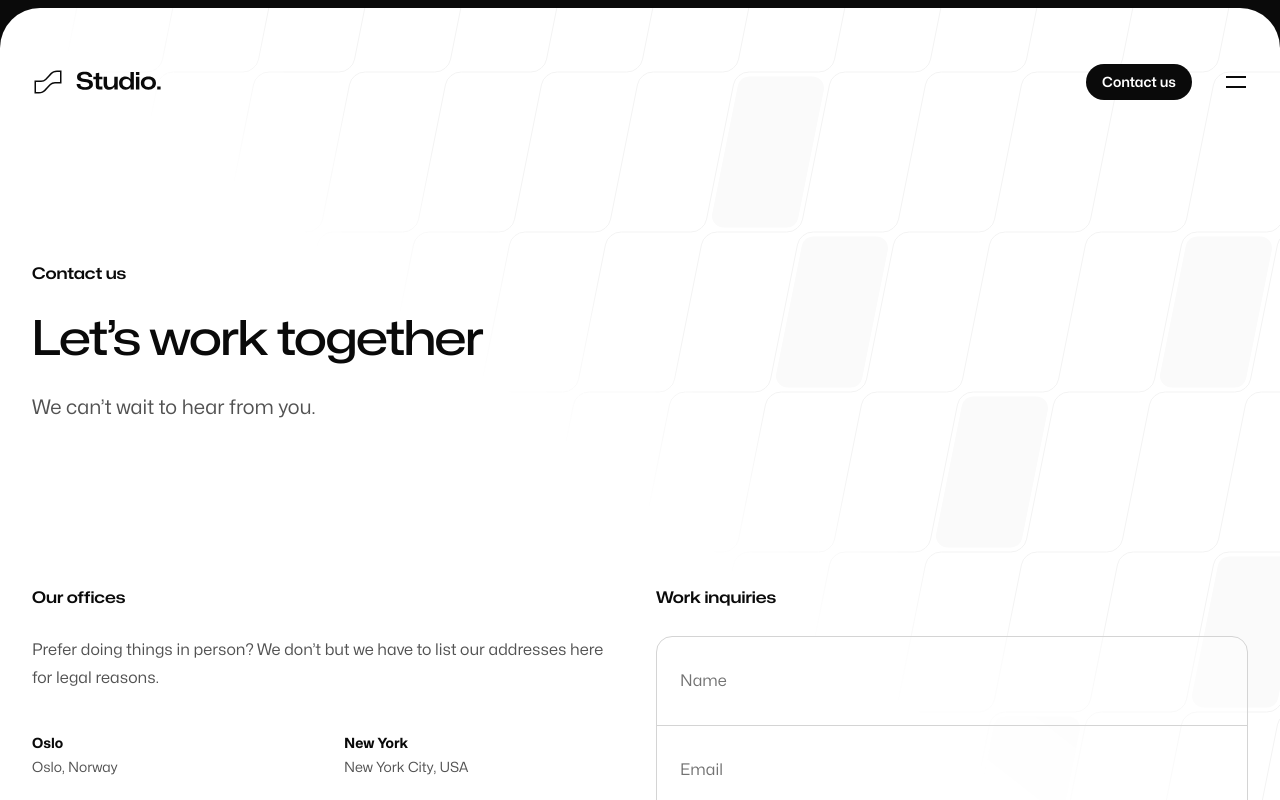
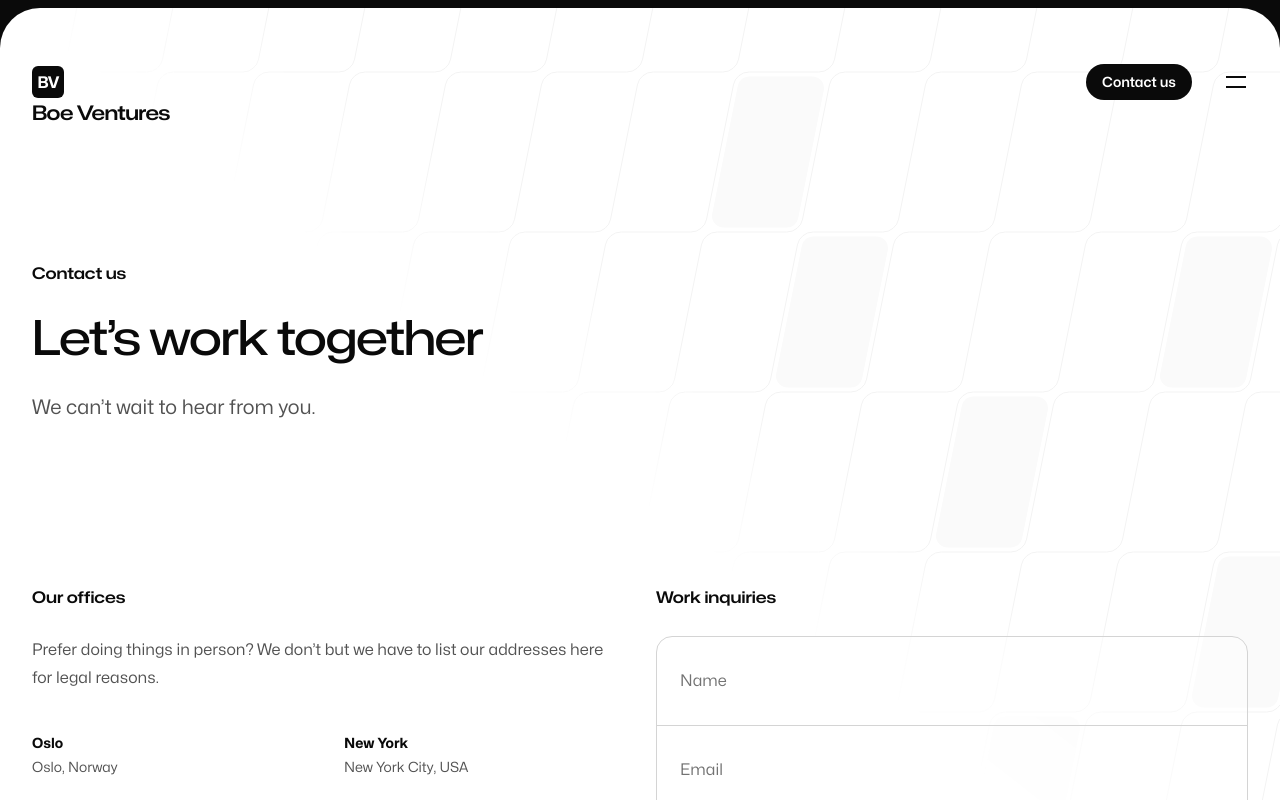
Before and after one commit to Boe-Ventures/boe.ventures, a Next.js app: page /contact in a window 1280 px wide. Shown: the top 800 px of the page. Built offline with nearby package versions, Linux system fonts and the light colour scheme.

Commit message:
Replace Studio logo with Boe Ventures wordmark + BV monogram

```diff
--- a/src/components/Logo.tsx
+++ b/src/components/Logo.tsx
@@ -1,41 +1,37 @@
-import { useId } from 'react'
 import clsx from 'clsx'
+import Link from 'next/link'
 
 export function Logomark({
   invert = false,
   filled = false,
+  className,
   ...props
 }: React.ComponentPropsWithoutRef<'svg'> & {
   invert?: boolean
   filled?: boolean
 }) {
-  let id = useId()
-
   return (
-    <svg viewBox="0 0 32 32" aria-hidden="true" {...props}>
-      <rect
-        clipPath={`url(#${id}-clip)`}
-        className={clsx(
-          'h-8 transition-all duration-300',
-          invert ? 'fill-white' : 'fill-neutral-950',
-          filled ? 'w-8' : 'w-0 group-hover/logo:w-8',
-        )}
-      />
-      <use
-        href={`#${id}-path`}
-        className={invert ? 'stroke-white' : 'stroke-neutral-950'}
-        fill="none"
-        strokeWidth="1.5"
-      />
-      <defs>
-        <path
-          id={`${id}-path`}
-          d="M3.25 26v.75H7c1.305 0 2.384-.21 3.346-.627.96-.415 1.763-1.02 2.536-1.752.695-.657 1.39-1.443 2.152-2.306l.233-.263c.864-.975 1.843-2.068 3.071-3.266 1.209-1.18 2.881-1.786 4.621-1.786h5.791V5.25H25c-1.305 0-2.384.21-3.346.627-.96.415-1.763 1.02-2.536 1.751-.695.658-1.39 1.444-2.152 2.307l-.233.263c-.864.975-1.843 2.068-3.071 3.266-1.209 1.18-2.881 1.786-4.621 1.786H3.25V26Z"
-        />
-        <clipPath id={`${id}-clip`}>
-          <use href={`#${id}-path`} />
-        </clipPath>
-      </defs>
+    <svg
+      viewBox="0 0 32 32"
+      aria-hidden="true"
+      className={className}
+      {...props}
+    >
+      <rect width="32" height="32" rx="6" className="fill-neutral-950" />
+      <text
+        x="16"
+        y="22"
+        textAnchor="middle"
+        className="fill-white"
+        style={{
+          fontSize: '16px',
+          fontFamily: 'Mona Sans, sans-serif',
+          fontWeight: 700,
+          letterSpacing: '-0.5px',
+        }}
+      >
+        BV
+      </text>
     </svg>
   )
 }
@@ -46,27 +42,25 @@ export function Logo({
   filled = false,
   fillOnHover = false,
   ...props
-}: React.ComponentPropsWithoutRef<'svg'> & {
+}: React.ComponentPropsWithoutRef<'div'> & {
   invert?: boolean
   filled?: boolean
   fillOnHover?: boolean
 }) {
   return (
-    <svg
-      viewBox="0 0 130 32"
-      aria-hidden="true"
-      className={clsx(fillOnHover && 'group/logo', className)}
+    <div
+      className={clsx('flex items-center gap-x-2', className)}
       {...props}
     >
-      <Logomark
-        preserveAspectRatio="xMinYMid meet"
-        invert={invert}
-        filled={filled}
-      />
-      <path
-        className={invert ? 'fill-white' : 'fill-neutral-950'}
-        d="M52.928 23.716c5.184 0 7.992-1.992 7.992-5.28 0-3.888-2.688-4.8-7.512-5.376-3.36-.408-4.728-.672-4.728-2.448 0-1.464 1.44-2.376 3.912-2.376 2.4 0 3.936.864 4.104 2.784h3.576c-.24-3.288-3-5.232-7.536-5.232-4.728 0-7.68 1.896-7.68 5.208 0 3.48 2.712 4.464 7.416 5.04 3.216.408 4.8.648 4.8 2.664 0 1.584-1.392 2.544-4.224 2.544-3.048 0-4.68-1.176-4.752-3.288H44.6c.072 3.408 2.616 5.76 8.328 5.76Zm14.175-.216h3.312v-2.928h-1.968c-.84 0-1.272-.24-1.272-1.104v-6.144h3.24v-2.592h-3.24V6.676l-3.36.648v3.408h-2.496v2.592h2.496v7.2c0 2.04 1.248 2.976 3.288 2.976Zm10.078.216c2.16 0 4.104-1.008 4.944-2.64h.168l.144 2.424h3.288V10.732h-3.432v6.336c0 2.4-1.584 4.032-3.984 4.032-2.328 0-3.264-1.368-3.264-3.936v-6.432h-3.432v7.032c0 4.416 2.256 5.952 5.568 5.952Zm16.24.048c2.52 0 4.2-1.008 4.944-2.496h.168l.072 2.232h3.264V6.004h-3.408v7.008h-.168c-.792-1.56-2.592-2.52-4.848-2.52-3.816 0-6.384 2.592-6.384 6.624 0 4.056 2.568 6.648 6.36 6.648Zm1.032-2.616c-2.472 0-3.96-1.536-3.96-4.032s1.488-4.008 3.96-4.008 3.984 1.512 3.984 3.648v.744c0 2.136-1.536 3.648-3.984 3.648Zm9.485-12.216h3.408V6.004h-3.408v2.928Zm0 14.568h3.408V10.732h-3.408V23.5Zm12.481.24c4.584 0 7.56-2.52 7.56-6.624 0-4.152-3-6.624-7.56-6.624s-7.56 2.52-7.56 6.624c0 4.128 3.024 6.624 7.56 6.624Zm0-2.64c-2.592 0-4.128-1.56-4.128-3.984s1.536-3.984 4.128-3.984c2.616 0 4.152 1.536 4.152 3.984 0 2.424-1.56 3.984-4.152 3.984Zm8.794 2.4h3.384v-2.88h-3.384v2.88Z"
-      />
-    </svg>
+      <Logomark className="h-8 w-8" invert={invert} />
+      <span
+        className={clsx(
+          'font-display text-xl font-semibold tracking-tight',
+          invert ? 'text-white' : 'text-neutral-950',
+        )}
+      >
+        Boe Ventures
+      </span>
+    </div>
   )
 }
```
